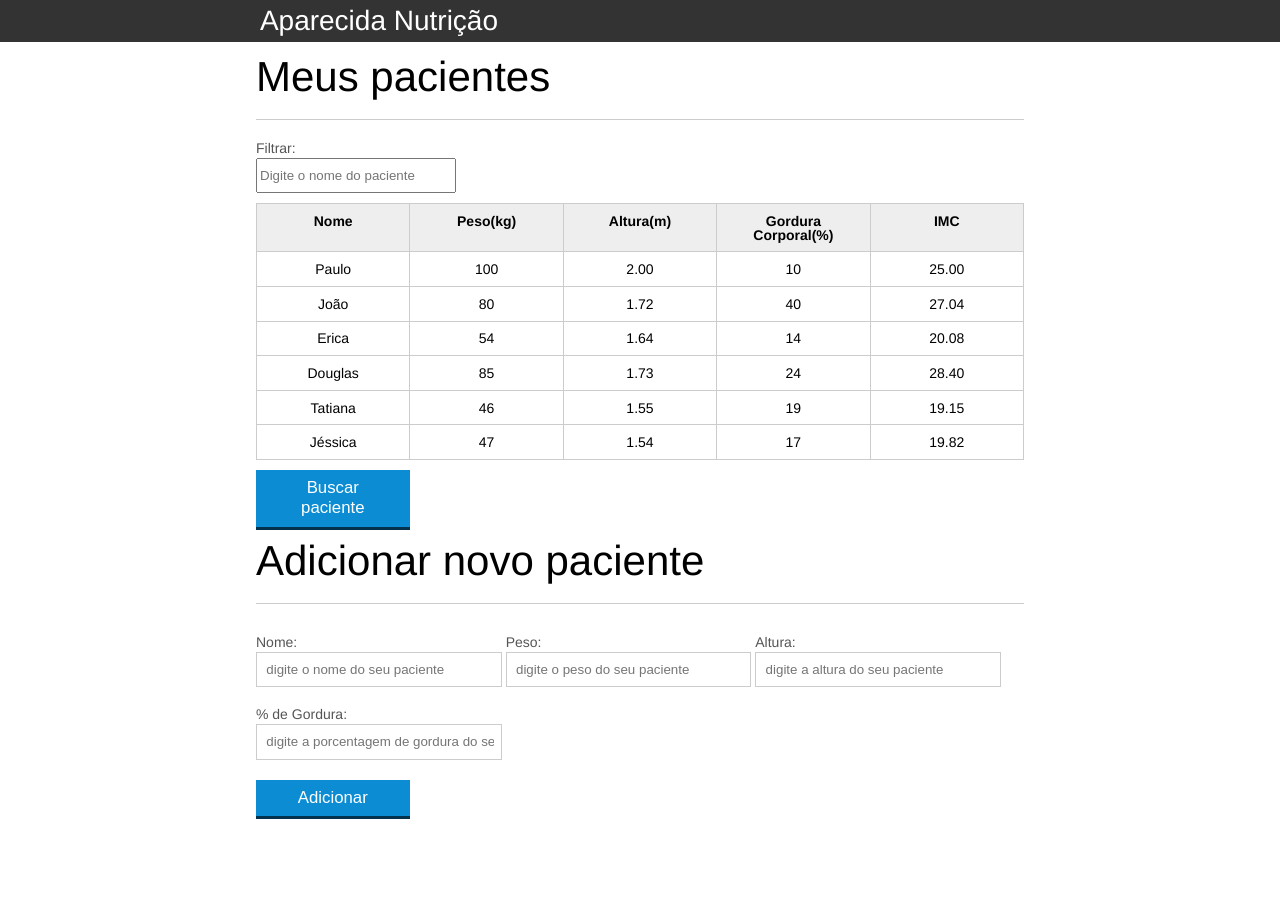
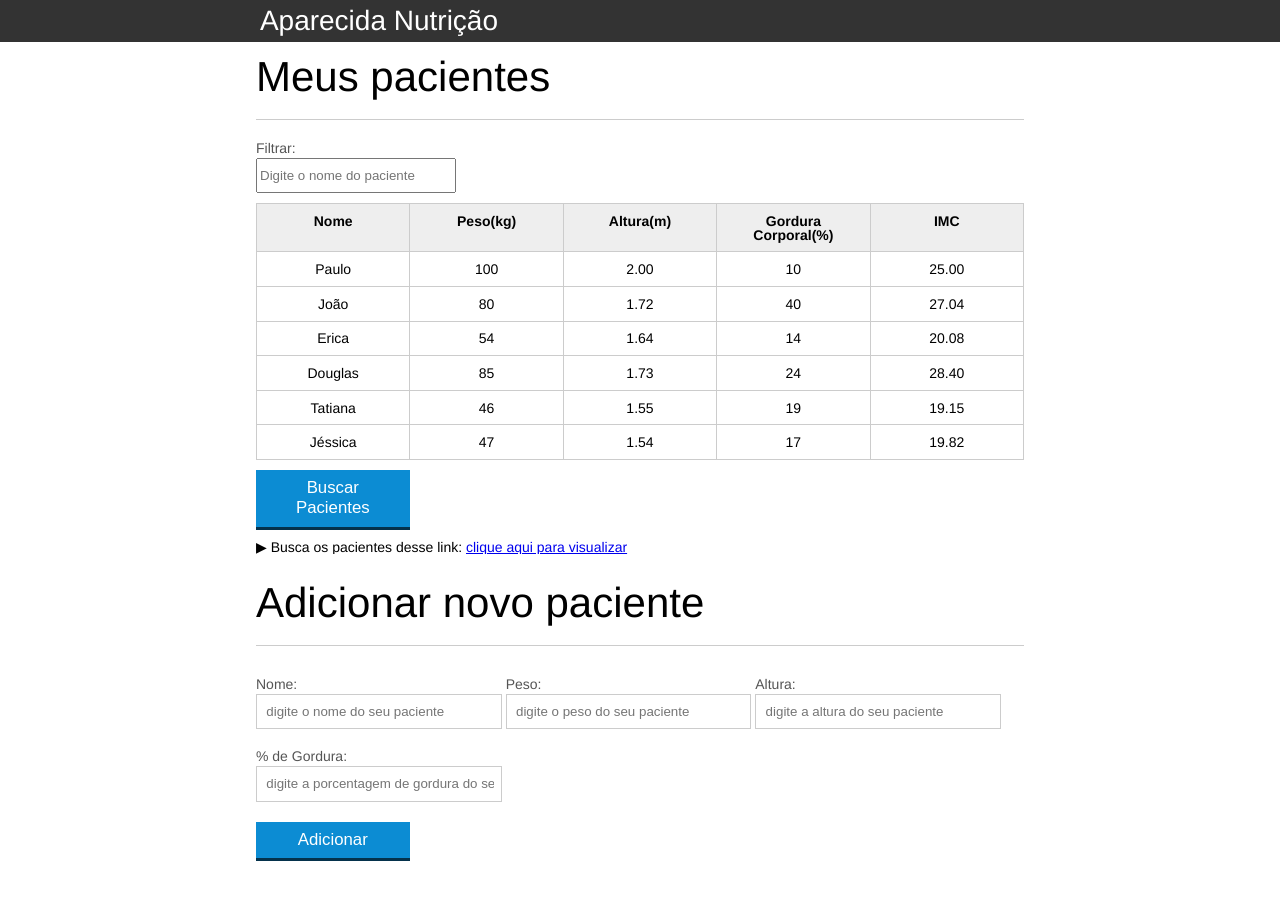
Before and after one commit to KarenBrissow/Aprendendo, a plain HTML site: page JavaScript/index.html in a window 1280 px wide. Before the commit the page ends 829 px from the top, so only its background shows below. Drawn offline with Linux system fonts and the light colour scheme.

Commit message:
Aparência projeto Javascript
arrumei só a aparência da página

```diff
--- a/JavaScript/css/index.css
+++ b/JavaScript/css/index.css
@@ -35,7 +35,7 @@ header .container:before{
 .container{
 	width: 60%;
 	height: 100%;
-	margin: 0 auto;
+	margin: 0em auto 2em;
 }
 
 section{
--- a/JavaScript/index.html
+++ b/JavaScript/index.html
@@ -81,7 +81,8 @@
 				</tbody>
 			</table>
 			<span id="erro-ajax" class="invisivel">Erro ao buscar os pacientes!</span>
-			<button id="buscar-pacientes" class="botao bto-principal">Buscar paciente</button>
+			<button id="buscar-pacientes" class="botao bto-principal">Buscar Pacientes</button>
+			<p>&#9654; Busca os pacientes desse link: <a href="https://api-pacientes.herokuapp.com/pacientes">clique aqui para visualizar</a></p>
 		</section>
 	</main>
 
@@ -117,7 +118,7 @@
 	<script src="js/form.js"></script>
 	<script src="js/remover-paciente.js"></script>
 	<script src="js/filtrar-tabela.js"></script>
-	<!-- <script src="js/buscar-pacientes.js"></script> -->
+	<script src="js/buscar-pacientes.js"></script>
 </body>
 
 </html>
```
